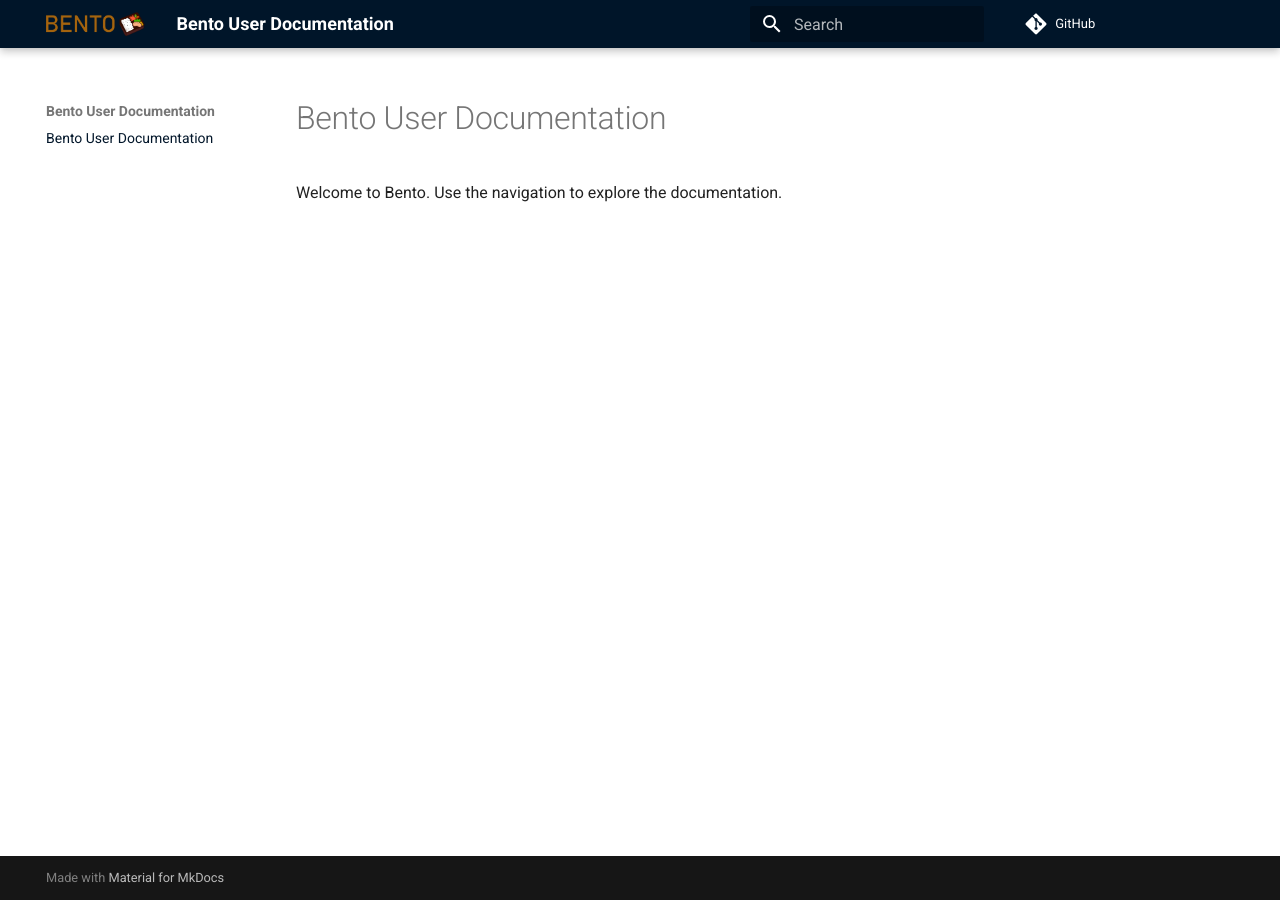
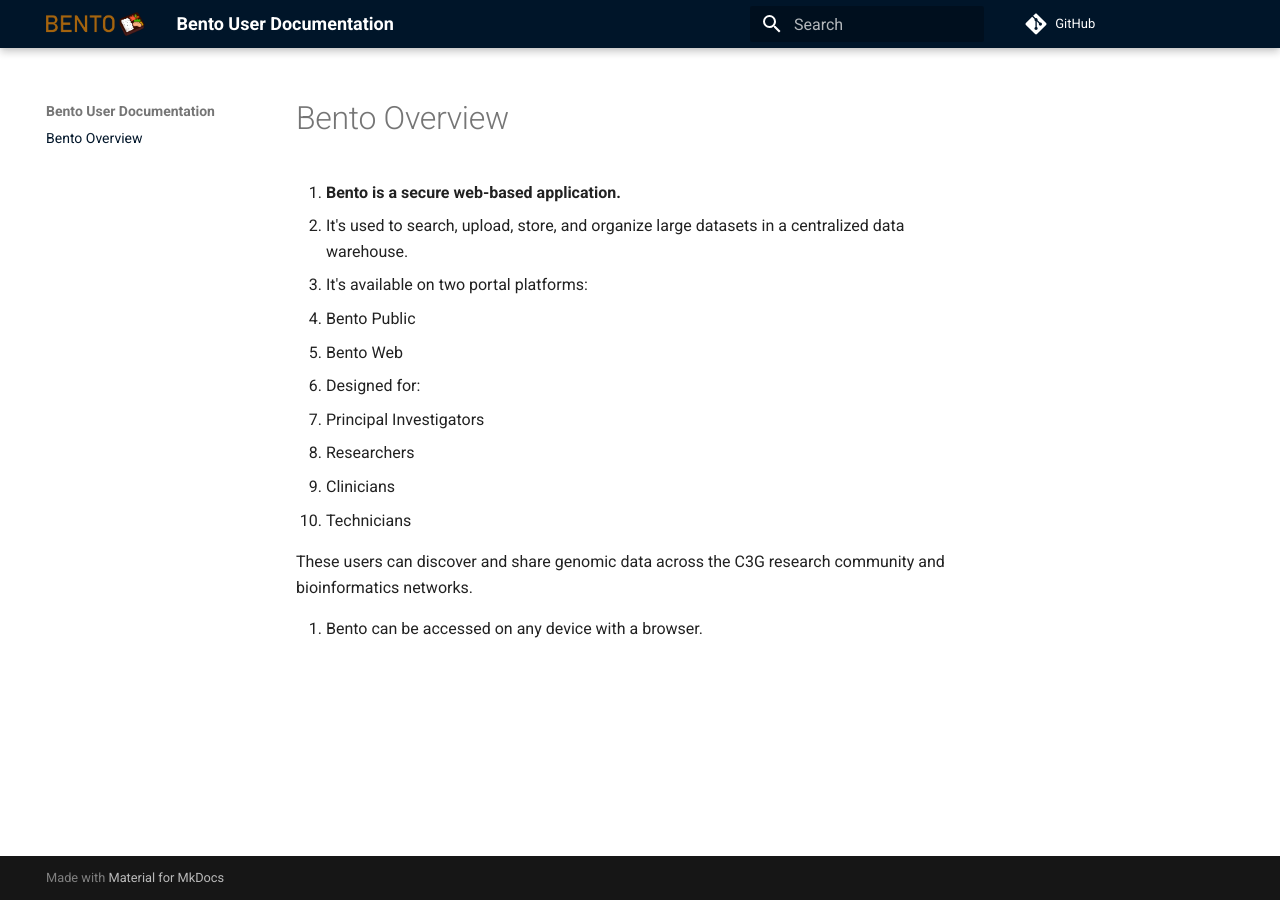
Before and after one commit to bento-platform/bento-docs, an MkDocs documentation site: the page built from docs/index.md, in a window 1280 px wide. Built offline with MkDocs 1.6.1 and Material for MkDocs 9.7.7, drawn with Linux system fonts in a browser that asks for light colours; comment, search, counter and statistics services are not loaded; the version menu is left out.

Commit message:
docs: add Bento overview

```diff
--- a/docs/index.md
+++ b/docs/index.md
@@ -1,3 +1,16 @@
-# Bento User Documentation
+# Bento Overview
 
-Welcome to Bento. Use the navigation to explore the documentation.
+1. **Bento is a secure web-based application.**
+2. It's used to search, upload, store, and organize large datasets in a centralized data warehouse.
+3. It's available on two portal platforms:
+   - Bento Public
+   - Bento Web
+4. Designed for:
+   - Principal Investigators
+   - Researchers
+   - Clinicians
+   - Technicians
+
+   These users can discover and share genomic data across the C3G research community and bioinformatics networks.
+
+5. Bento can be accessed on any device with a browser.
```
